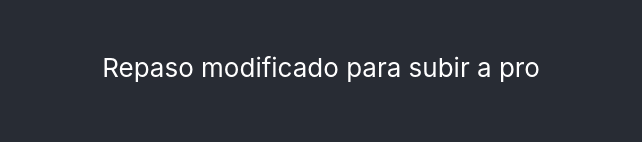
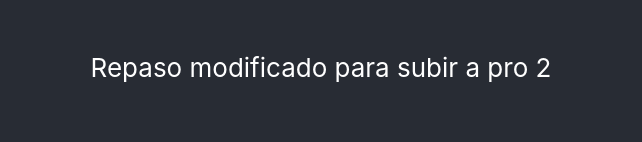
Before and after one commit to mariosanzvilla/repaso-react, a React (Create React App) app: page / in a window 1280 px wide. Shown: the part 294-436 px from the top of the page, without its empty margins (319-961 px from the left). Built offline with nearby package versions, Linux system fonts and the light colour scheme.

Commit message:
cambio home2

```diff
--- a/src/App.js
+++ b/src/App.js
@@ -9,7 +9,7 @@ function App() {
       <header className="App-header">
         <img src={logo} className="App-logo" alt="logo" />
         <p>
-          Repaso modificado para subir a pro
+          Repaso modificado para subir a pro 2
         </p>
         <PrimerComponente/>
         <hr/>
```
